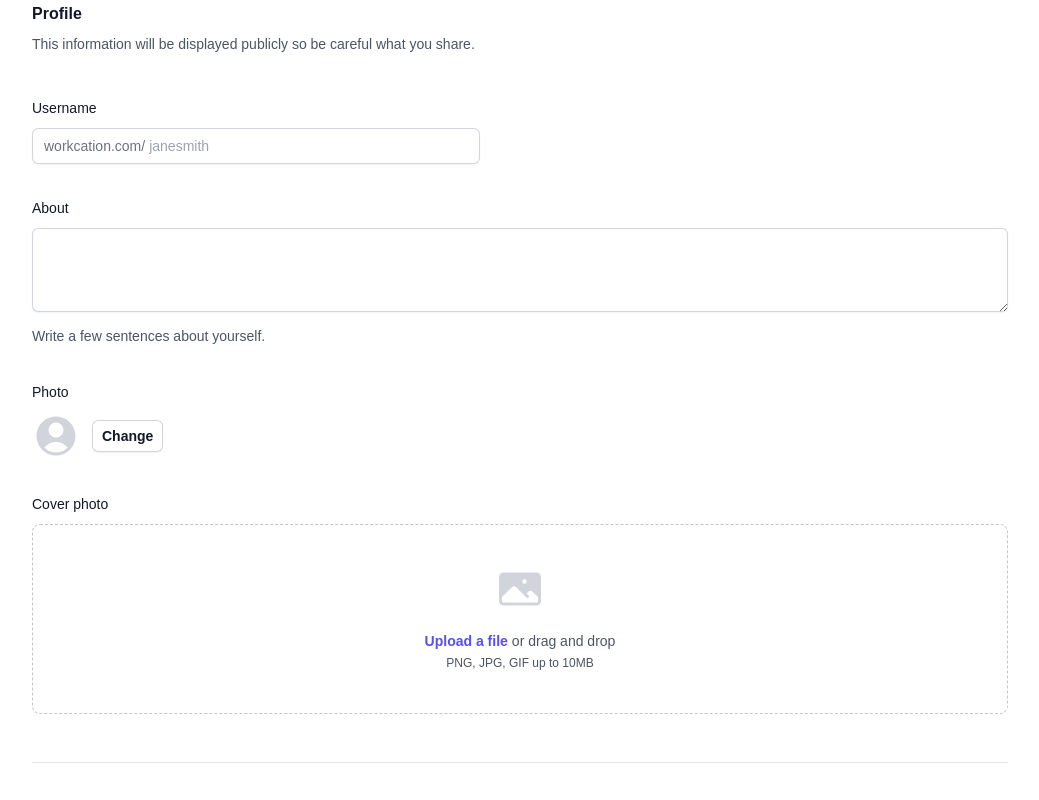
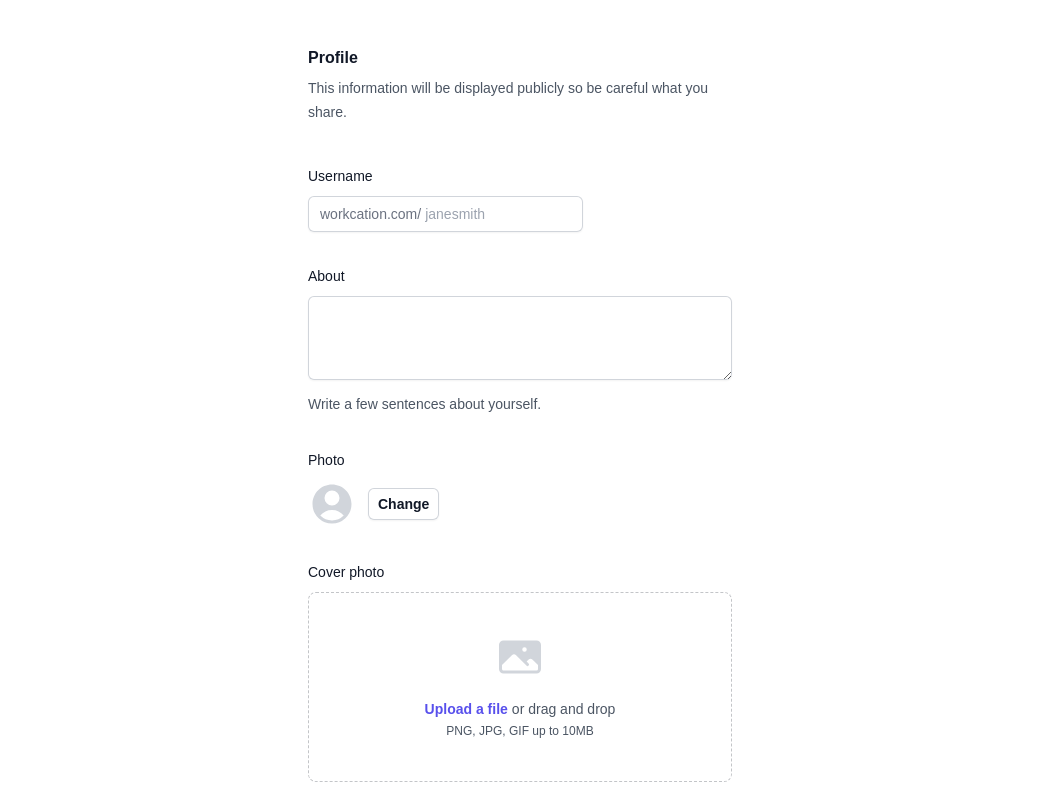
Before and after one commit to spagnol10/amazon-vue, a Vue app: page / in a window 1280 px wide. Shown: the top 800 px of the page, without its empty margins (120-1159 px from the left). Built offline with nearby package versions, Linux system fonts and the light colour scheme.

Commit message:
Finalizado

```diff
--- a/src/App.vue
+++ b/src/App.vue
@@ -2,7 +2,6 @@
 import FormLayouts from './components/FormLayouts.vue';
 import Login from './components/Login.vue';
 import Dashboard from './components/Dashboard.vue';
-import Form from './components/Form.vue';
 
 
 </script>
@@ -19,6 +18,5 @@ import Form from './components/Form.vue';
 
     <FormLayouts />
 
-    <!-- <Form /> -->
   </div>
 </template>
--- a/src/components/FormLayouts.vue
+++ b/src/components/FormLayouts.vue
@@ -1,5 +1,5 @@
 <template>
-    <form class="container mx-auto">
+    <form class="mx-auto max-w-lg px-11 py-11">
         <div class="space-y-12">
             <div class="border-b border-gray-900/10 pb-12">
                 <h2 class="text-base font-semibold leading-7 text-gray-900">Profile</h2>
--- a/src/output.css
+++ b/src/output.css
@@ -1334,6 +1334,10 @@ select {
   grid-column: 1 / -1;
 }
 
+.m-20 {
+  margin: 5rem;
+}
+
 .mx-auto {
   margin-left: auto;
   margin-right: auto;
@@ -1509,6 +1513,10 @@ select {
 
 .max-w-xs {
   max-width: 20rem;
+}
+
+.max-w-lg {
+  max-width: 32rem;
 }
 
 .flex-1 {
@@ -1927,6 +1935,31 @@ select {
   padding-bottom: 1.5rem;
 }
 
+.px-1 {
+  padding-left: 0.25rem;
+  padding-right: 0.25rem;
+}
+
+.px-1\.5 {
+  padding-left: 0.375rem;
+  padding-right: 0.375rem;
+}
+
+.py-5 {
+  padding-top: 1.25rem;
+  padding-bottom: 1.25rem;
+}
+
+.py-11 {
+  padding-top: 2.75rem;
+  padding-bottom: 2.75rem;
+}
+
+.px-11 {
+  padding-left: 2.75rem;
+  padding-right: 2.75rem;
+}
+
 .pb-12 {
   padding-bottom: 3rem;
 }
@@ -1949,6 +1982,22 @@ select {
 
 .pt-4 {
   padding-top: 1rem;
+}
+
+.pt-5 {
+  padding-top: 1.25rem;
+}
+
+.pt-0 {
+  padding-top: 0px;
+}
+
+.pt-20 {
+  padding-top: 5rem;
+}
+
+.pb-20 {
+  padding-bottom: 5rem;
 }
 
 .text-center {
```
